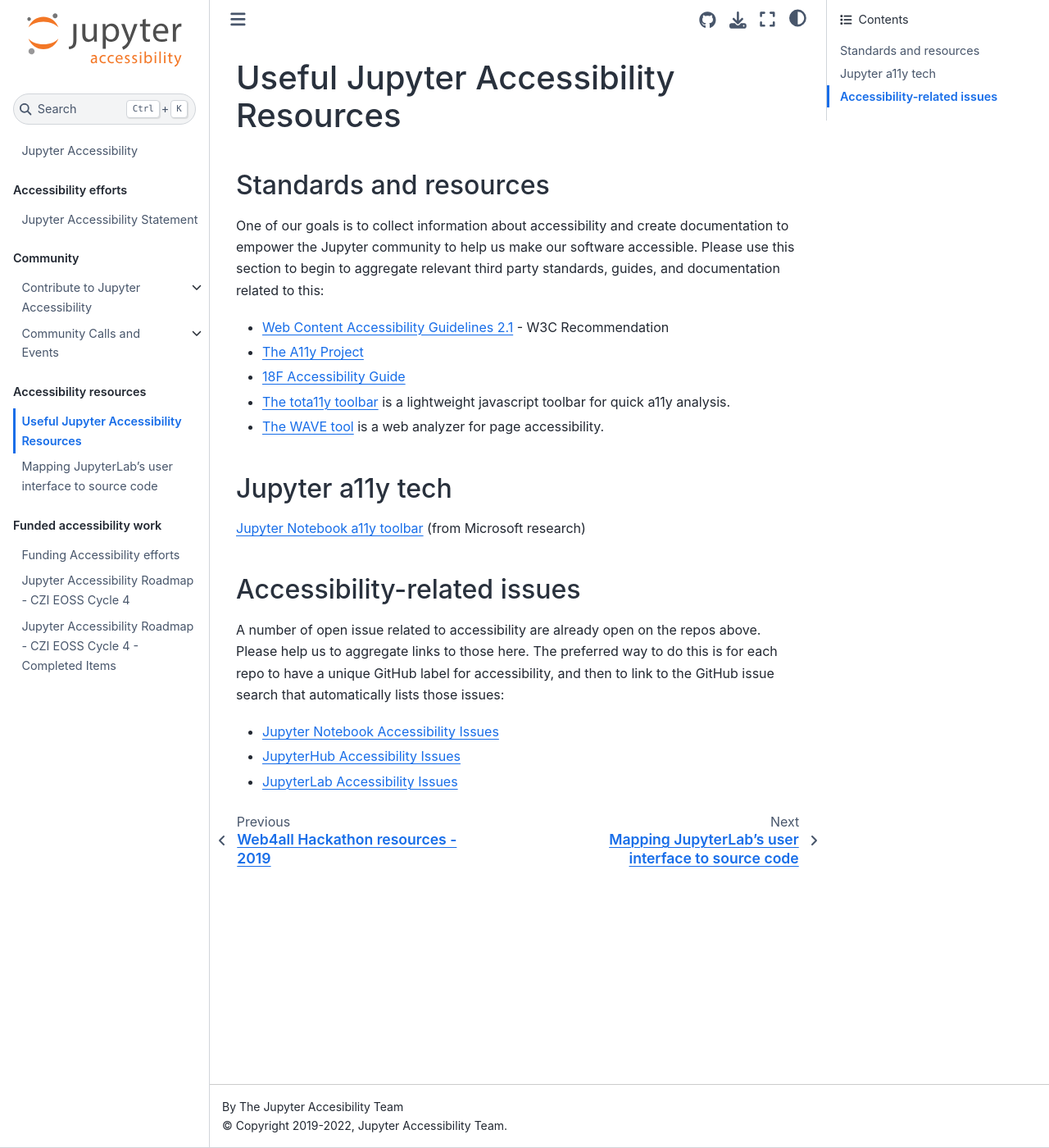
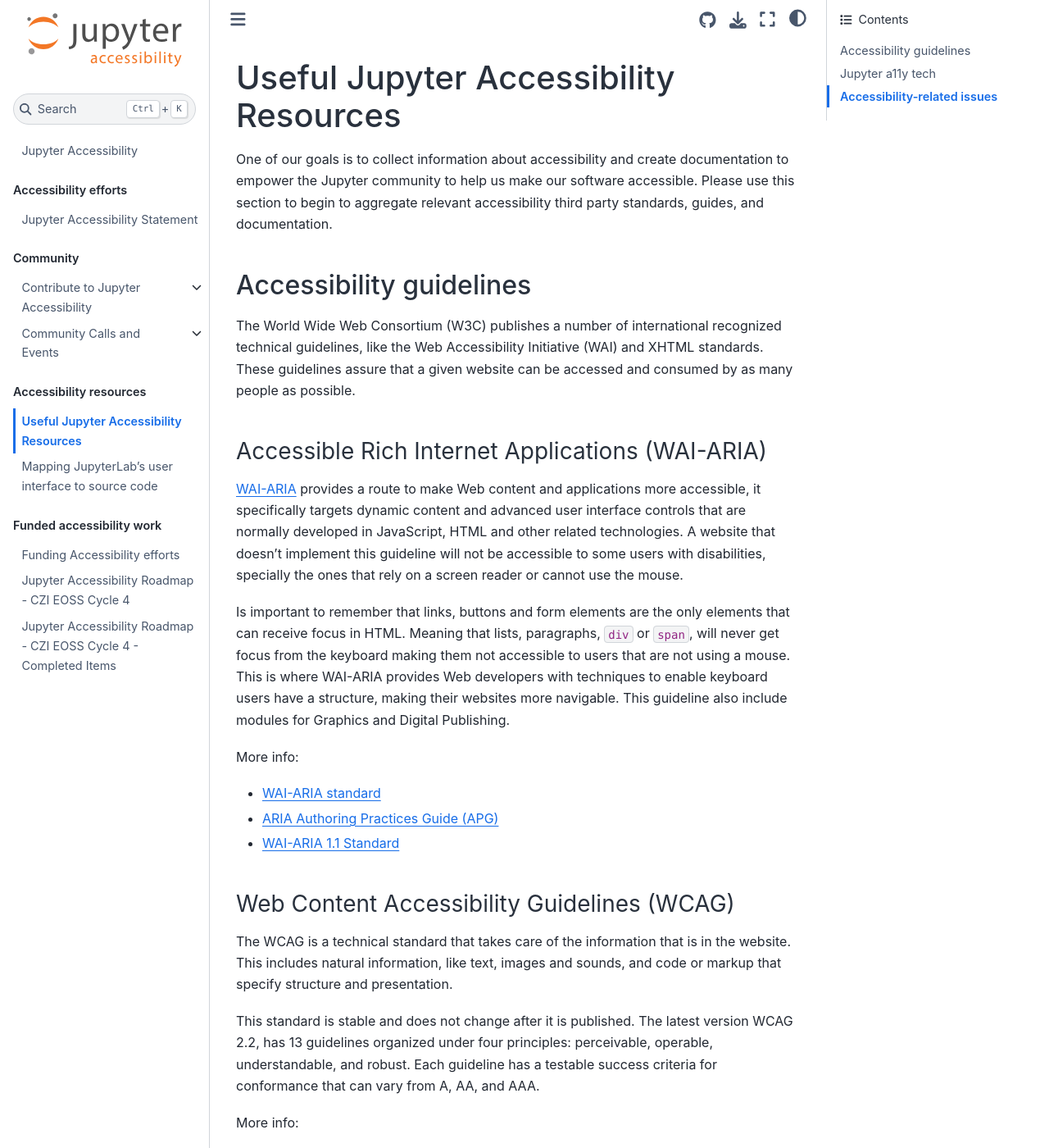
Before and after one commit to jupyter/accessibility, a Jupyter Book: the page built from docs/resources/useful-resources.md, in a window 1280 px wide and 1400 px high. Shown: the whole window at 82% size. Built offline with Jupyter Book 1.0.4 settings and Sphinx 7.4.7 and the Sphinx Book theme 1.1.4, drawn with Linux system fonts in a browser that asks for light colours; pages that are not in the unit, such as notebooks, are missing from menus; some of the changed text lies outside the part shown.

Commit message:
Add WCAG and ARIA intro and more resources

```diff
--- a/docs/resources/useful-resources.md
+++ b/docs/resources/useful-resources.md
@@ -1,10 +1,37 @@
 # Useful Jupyter Accessibility Resources
 
-## Standards and resources
+One of our goals is to collect information about accessibility and create documentation to empower the Jupyter community to help us make our software accessible. Please use this section to begin to aggregate relevant accessibility third party standards, guides, and documentation.
 
-One of our goals is to collect information about accessibility and create documentation to empower the Jupyter community
-to help us make our software accessible. Please use this section to begin to aggregate relevant third party standards,
-guides, and documentation related to this:
+## Accessibility guidelines
+
+The World Wide Web Consortium (W3C) publishes a number of international recognized technical guidelines, like the Web Accessibility Initiative (WAI) and XHTML standards. These guidelines assure that a given website can be accessed and consumed by as many people as possible.
+
+### Accessible Rich Internet Applications (WAI-ARIA)
+
+[WAI-ARIA](https://www.w3.org/WAI/standards-guidelines/aria/) provides a route to make Web content and applications more accessible, it specifically targets dynamic content and advanced user interface controls that are normally developed in JavaScript, HTML and other related technologies. A website that doesn't implement this guideline will not be accessible to some users with disabilities, specially the ones that rely on a screen reader or cannot use the mouse.
+
+Is important to remember that links, buttons and form elements are the only elements that can receive focus in HTML. Meaning that lists, paragraphs, `div` or `span`, will never get focus from the keyboard making them not accessible to users that are not using a mouse. This is where WAI-ARIA provides Web developers with techniques to enable keyboard users have a structure, making their websites more navigable. This guideline also include modules for Graphics and Digital Publishing.
+
+More info:
+
+- [WAI-ARIA standard](https://www.w3.org/TR/wai-aria/)
+- [ARIA Authoring Practices Guide (APG)](https://www.w3.org/WAI/ARIA/apg/)
+- [WAI-ARIA 1.1 Standard](https://www.w3.org/TR/wai-aria-1.1/)
+
+### Web Content Accessibility Guidelines (WCAG)
+
+The WCAG is a technical standard that takes care of the information that is in the website. This includes natural information, like text, images and sounds, and code or markup that specify structure and presentation.
+
+This standard is stable and does not change after it is published. The latest version WCAG 2.2, has 13 guidelines organized under four principles: perceivable, operable, understandable, and robust. Each guideline has a testable success criteria for conformance that can vary from A, AA, and AAA.
+
+More info:
+
+- [WCAG intro](https://www.w3.org/WAI/standards-guidelines/wcag/)
+- [A glance of WCAG 2.1](https://www.w3.org/WAI/standards-guidelines/wcag/glance/)
+- [Four principles of accessibility](https://www.w3.org/WAI/WCAG21/Understanding/intro#understanding-the-four-principles-of-accessibility)
+- [Levels of conformance](https://www.w3.org/WAI/WCAG21/Understanding/conformance#levels)
+
+### More resources
 
 - [Web Content Accessibility Guidelines 2.1](https://www.w3.org/TR/WCAG21/) - W3C Recommendation
 - [The A11y Project](https://a11yproject.com/)
```
